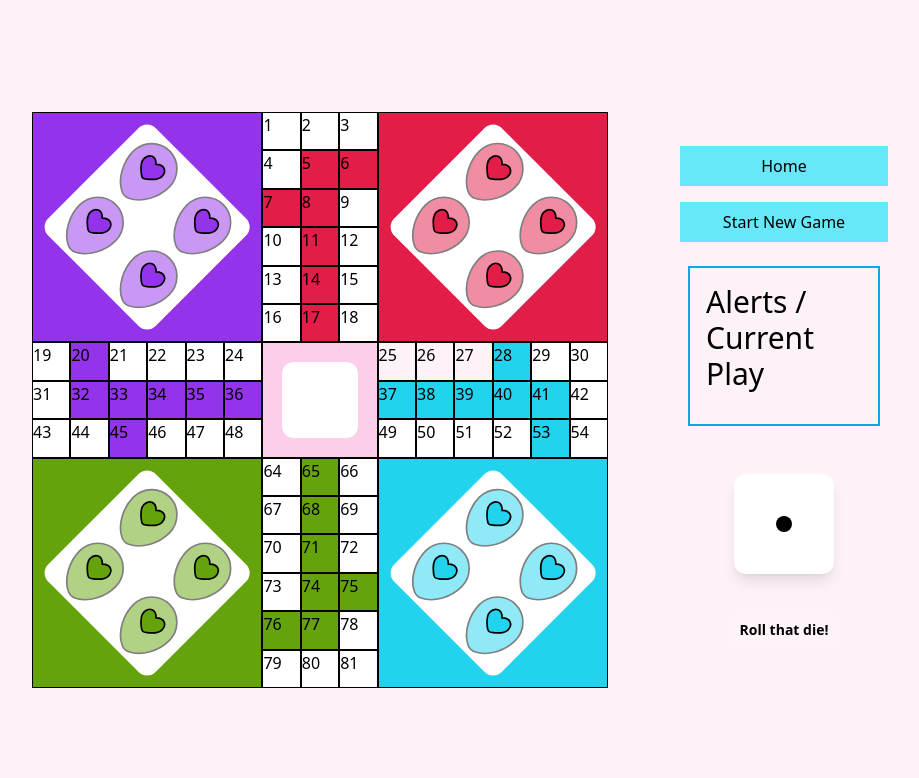
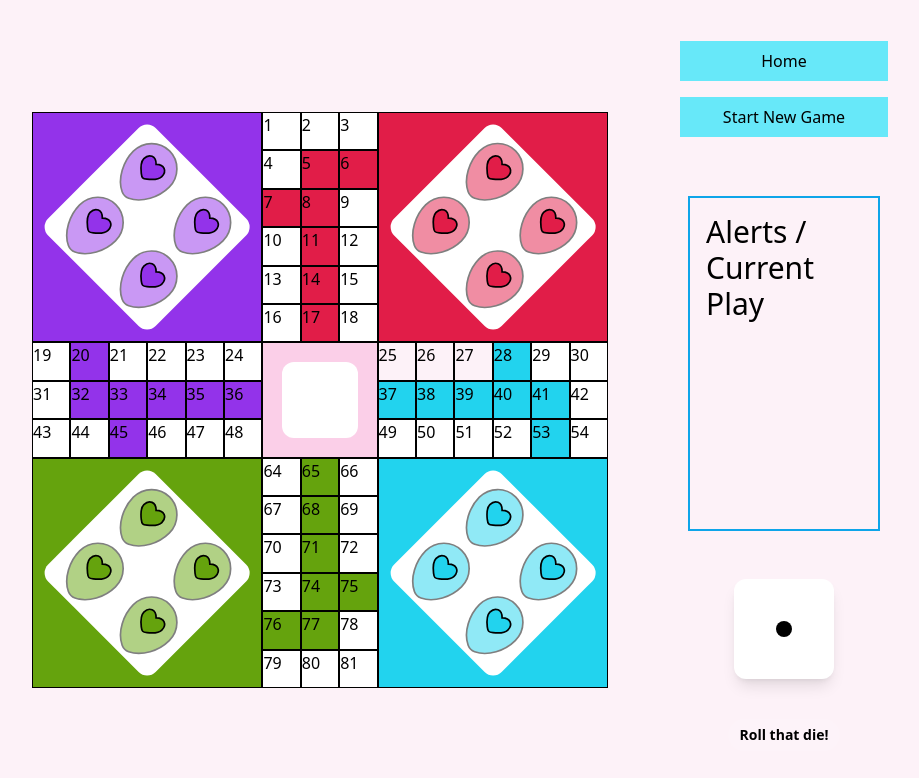
Before and after one commit to gauravloj/ludo-webapp, a React (Create React App) app: page / in a window 1280 px wide. Both pictures are taken after a click on the button 918 px from the left and 226 px from the top of the page. Shown: the top 778 px of the page, without its empty margins (176-1095 px from the left). Built offline with nearby package versions, Linux system fonts and the light colour scheme; the HTML template or start-up script is replaced by a standard one.

Commit message:
Keep infobox height fixed
Co-authored-by: Apoorva Ranade <56822679+apoorvaran@users.noreply.github.com>

```diff
--- a/src/components/GameBoard.jsx
+++ b/src/components/GameBoard.jsx
@@ -323,8 +323,8 @@ export function GameBoard({ startGameHandler }) {
             return getMoveBox(i + 67);
           })}
       </div>
-      <div className="basis-1/5 h-full pr-8 flex flex-col justify-evenly">
-        <div className="flex flex-col basis-1/3">
+      <div className="basis-1/5 h-full pr-8 grid grid-col-1 grid-rows-10">
+        <div className="row-span-2 flex flex-col basis-1/3">
           <ActionButton
             text="Home"
             onClick={() => {
@@ -347,11 +347,12 @@ export function GameBoard({ startGameHandler }) {
             }}
           />
         </div>
-        <div className="flex flex-col basis-1/3">
+
+        <div className="row-span-5 flex flex-col basis-1/3">
           <InfoBox messages={messages} />
         </div>
 
-        <div className="mt-8 flex flex-col items-center m-4 basis-1/3">
+        <div className="row-span-3 mt-8 flex flex-col items-center m-4 basis-1/3">
           <Dice diceFront={diceFront} isShowing={isShowing} />
           <EndGamePopup
             winner={endGameWinner.current}
--- a/src/components/InfoBox.jsx
+++ b/src/components/InfoBox.jsx
@@ -1,6 +1,6 @@
 export function InfoBox({ messages }) {
   return (
-    <div className="flex flex-col border-solid border-2 border-sky-500 space-y-4 m-4 p-4">
+    <div className="h-full flex flex-col border-solid border-2 border-sky-500 space-y-4 m-4 p-4">
       <div className="text-3xl">Alerts / Current Play</div>
       <ol className="list-disc list-inside text-2xl">
         {messages.map((message) => {
```
